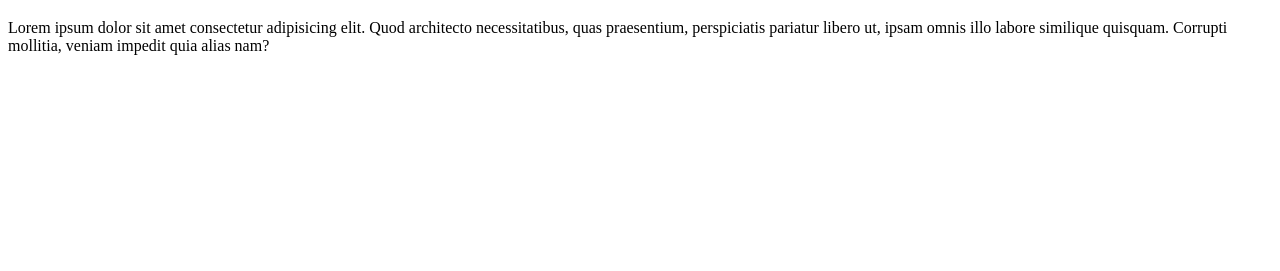
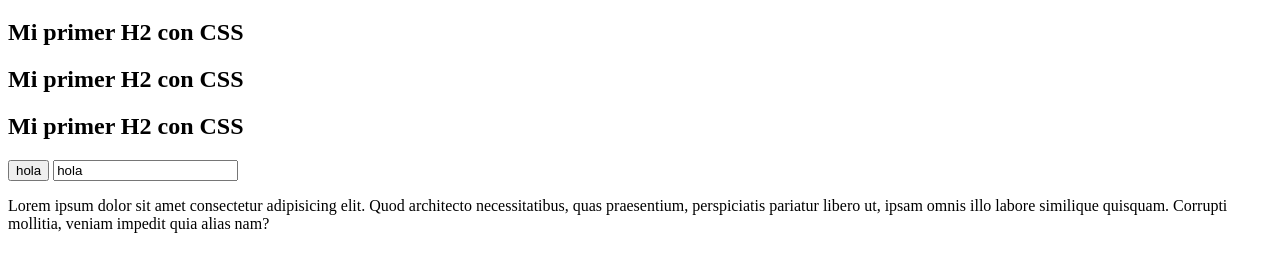
Before and after one commit to Josue18413/AprendiendoCSS, a plain HTML site: page index.html in a window 1280 px wide. Shown: the part 61-332 px from the top of the page. Drawn offline with Linux system fonts and the light colour scheme.

Commit message:
Agregamos mas h2 ademas de un id en uno de los h2 y el atributorancio

```diff
--- a/index.html
+++ b/index.html
@@ -6,7 +6,13 @@
 </head>
 <body>
     <h1>Mi primer titulo editado en CSS</h1>
-    <p>Lorem ipsum dolor sit amet consectetur adipisicing elit. Quod architecto necessitatibus, quas
+    <h2 id="element-for-modify" rancio="sii">Mi primer H2 con CSS</h2>
+    <h2>Mi primer H2 con CSS</h2>
+    <h2>Mi primer H2 con CSS</h2>
+    <button>hola</button>
+    <input type="text" value="hola">
+    <p>
+       Lorem ipsum dolor sit amet consectetur adipisicing elit. Quod architecto necessitatibus, quas
        praesentium, perspiciatis pariatur libero ut, ipsam omnis illo labore similique quisquam.
        Corrupti mollitia, veniam impedit quia alias nam?
     </p>
```
